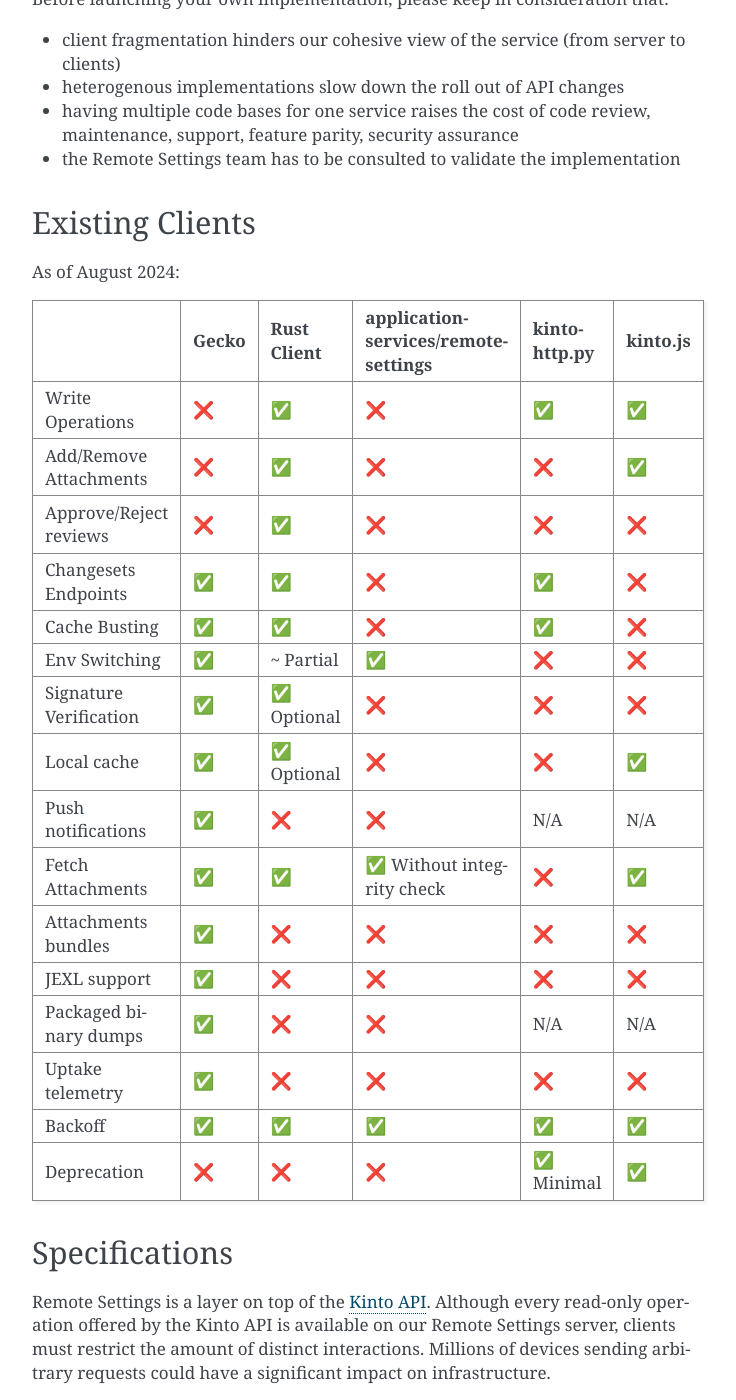
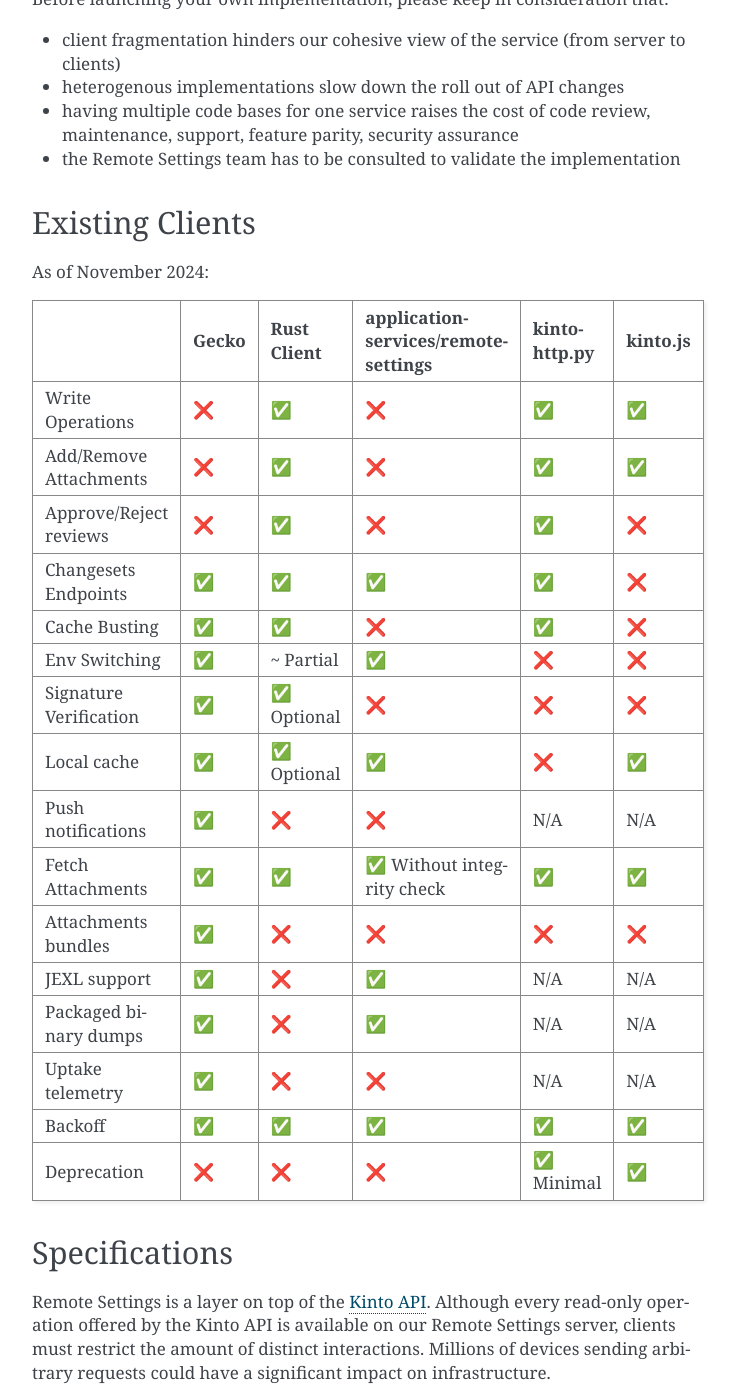
Before and after one commit to mozilla/remote-settings, a Sphinx documentation site: the page built from docs/client-specifications.rst, in a window 1280 px wide and 1400 px high, scrolled down 630 px. Shown: the whole window, without its empty margins (388-1124 px from the left). Built offline with Sphinx 7.4.7, drawn with Linux system fonts in a browser that asks for light colours.

Commit message:
Update existing clients features status (#713)
* Update existing clients features status

* Packaged binary dumps are being implemented

```diff
--- a/docs/client-specifications.rst
+++ b/docs/client-specifications.rst
@@ -30,18 +30,18 @@
 Existing Clients
 ----------------
 
-As of August 2024:
+As of November 2024:
 
 +------------------------+-------+-------------+--------------------------------------+---------------+----------+
 |                        | Gecko | Rust Client | application-services/remote-settings | kinto-http.py | kinto.js |
 +========================+=======+=============+======================================+===============+==========+
 | Write Operations       | ❌    | ✅          | ❌                                   | ✅            | ✅       |
 +------------------------+-------+-------------+--------------------------------------+---------------+----------+
-| Add/Remove Attachments | ❌    | ✅          | ❌                                   | ❌            | ✅       |
+| Add/Remove Attachments | ❌    | ✅          | ❌                                   | ✅            | ✅       |
 +------------------------+-------+-------------+--------------------------------------+---------------+----------+
-| Approve/Reject reviews | ❌    | ✅          | ❌                                   | ❌            | ❌       |
+| Approve/Reject reviews | ❌    | ✅          | ❌                                   | ✅            | ❌       |
 +------------------------+-------+-------------+--------------------------------------+---------------+----------+
-| Changesets Endpoints   | ✅    | ✅          | ❌                                   | ✅            | ❌       |
+| Changesets Endpoints   | ✅    | ✅          | ✅                                   | ✅            | ❌       |
 +------------------------+-------+-------------+--------------------------------------+---------------+----------+
 | Cache Busting          | ✅    | ✅          | ❌                                   | ✅            | ❌       |
 +------------------------+-------+-------------+--------------------------------------+---------------+----------+
@@ -49,19 +49,19 @@
 +------------------------+-------+-------------+--------------------------------------+---------------+----------+
 | Signature Verification | ✅    | ✅ Optional | ❌                                   | ❌            | ❌       |
 +------------------------+-------+-------------+--------------------------------------+---------------+----------+
-| Local cache            | ✅    | ✅ Optional | ❌                                   | ❌            | ✅       |
+| Local cache            | ✅    | ✅ Optional | ✅                                   | ❌            | ✅       |
 +------------------------+-------+-------------+--------------------------------------+---------------+----------+
 | Push notifications     | ✅    | ❌          | ❌                                   | N/A           | N/A      |
 +------------------------+-------+-------------+--------------------------------------+---------------+----------+
-| Fetch Attachments      | ✅    | ✅          | ✅ Without integrity check           | ❌            | ✅       |
+| Fetch Attachments      | ✅    | ✅          | ✅ Without integrity check           | ✅            | ✅       |
 +------------------------+-------+-------------+--------------------------------------+---------------+----------+
 | Attachments bundles    | ✅    | ❌          | ❌                                   | ❌            | ❌       |
 +------------------------+-------+-------------+--------------------------------------+---------------+----------+
-| JEXL support           | ✅    | ❌          | ❌                                   | ❌            | ❌       |
+| JEXL support           | ✅    | ❌          | ✅                                   | N/A           | N/A      |
 +------------------------+-------+-------------+--------------------------------------+---------------+----------+
-| Packaged binary dumps  | ✅    | ❌          | ❌                                   | N/A           | N/A      |
+| Packaged binary dumps  | ✅    | ❌          | ✅                                   | N/A           | N/A      |
 +------------------------+-------+-------------+--------------------------------------+---------------+----------+
-| Uptake telemetry       | ✅    | ❌          | ❌                                   | ❌            | ❌       |
+| Uptake telemetry       | ✅    | ❌          | ❌                                   | N/A           | N/A      |
 +------------------------+-------+-------------+--------------------------------------+---------------+----------+
 | Backoff                | ✅    | ✅          | ✅                                   | ✅            | ✅       |
 +------------------------+-------+-------------+--------------------------------------+---------------+----------+
```
